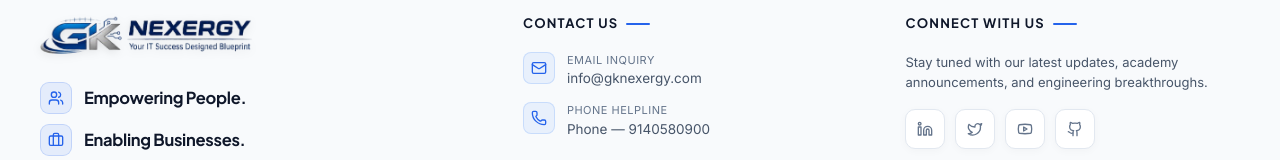
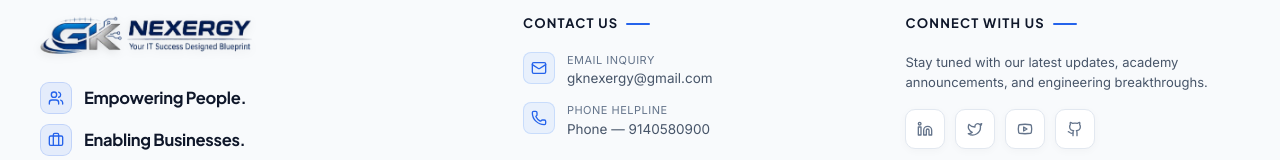
Before and after one commit to radha-08/GK-Nexergy, a React (Vite) app: page /about in a window 1280 px wide. Shown: the part 2717-2877 px from the top of the page. Built offline with nearby package versions, Linux system fonts and the light colour scheme.

Commit message:
Update contact email in Footer component

```diff
--- a/src/components/layout/Footer.jsx
+++ b/src/components/layout/Footer.jsx
@@ -57,7 +57,7 @@ const Footer = () => (
                 <span style={{ display: "block", fontSize: "11px", color: "var(--footer-muted)", textTransform: "uppercase", letterSpacing: "0.5px" }}>
                   Email Inquiry
                 </span>
-                <span>info@gknexergy.com</span>
+                <span>gknexergy@gmail.com</span>
               </div>
             </a>
 
```
